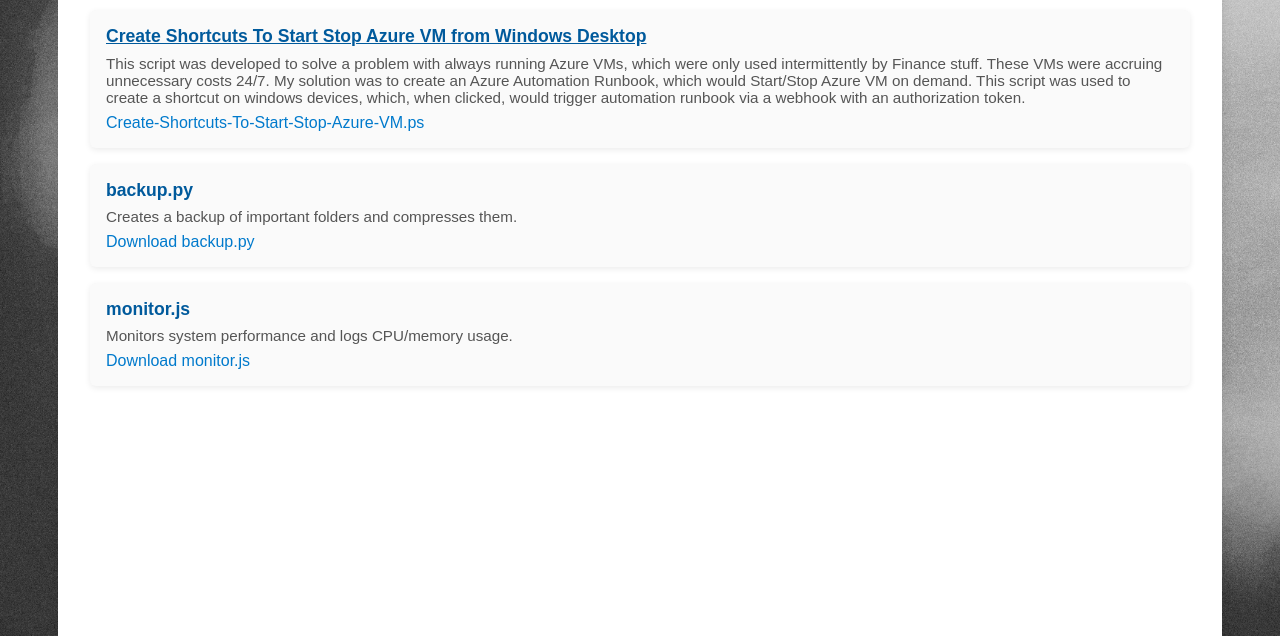
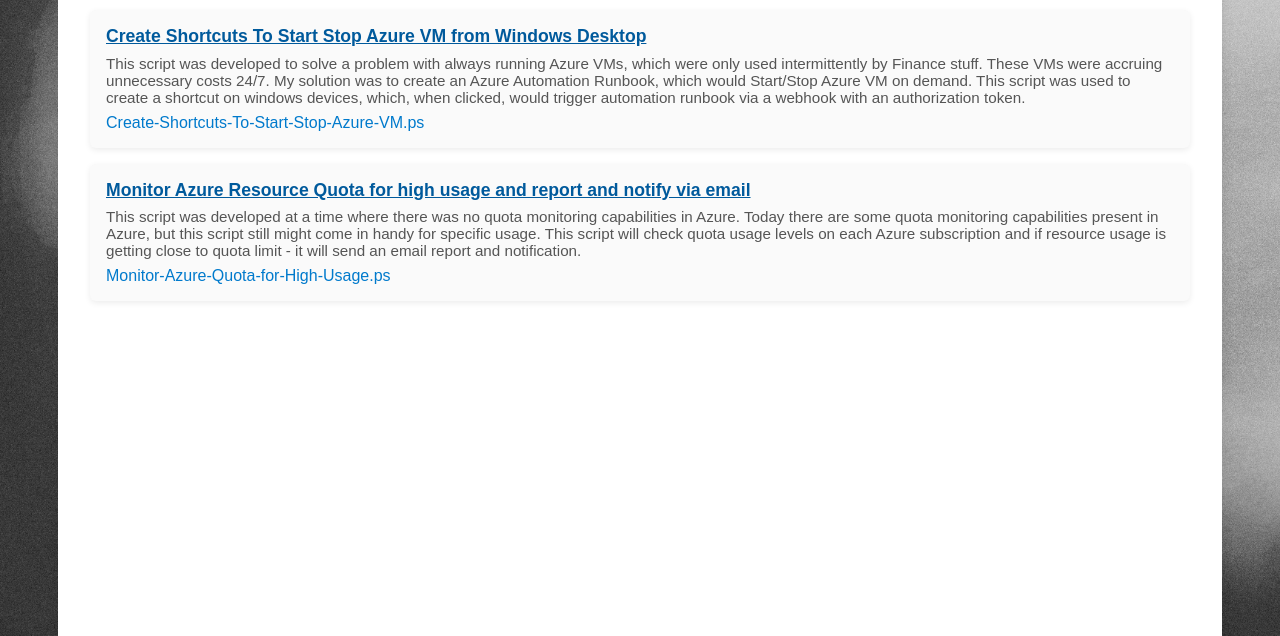
Before and after one commit to StasDevOps2bcloud/portfolio, a plain HTML site: page index.html in a window 1280 px wide. Shown: the part 164-800 px from the top of the page. Drawn offline with Linux system fonts and the light colour scheme.

Commit message:
Update index.html

```diff
--- a/index.html
+++ b/index.html
@@ -81,18 +81,11 @@
     </div>
 
     <div class="script-card">
-      <strong>backup.py</strong>
-      <div class="description">Creates a backup of important folders and compresses them.</div>
-      <a href="https://github.com/your-username/your-repo/raw/main/scripts/backup.py" download>Download backup.py</a>
+      <strong><u>Monitor Azure Resource Quota for high usage and report and notify via email</u></strong>
+      <div class="description">This script was developed at a time where there was no quota monitoring capabilities in Azure. Today there are some quota monitoring capabilities present in Azure, but this script still might come in handy for specific usage. This script will check quota usage levels on each Azure subscription and if resource usage is getting close to quota limit - it will send an email report and notification.</div>
+      <a href="https://raw.githubusercontent.com/StasDevOps2bcloud/portfolio/refs/heads/main/Monitor-for-high-service-quota-usage-in-Azure-and-report-and-notify-via-email.ps" download>Monitor-Azure-Quota-for-High-Usage.ps</a>
     </div>
 
-    <div class="script-card">
-      <strong>monitor.js</strong>
-      <div class="description">Monitors system performance and logs CPU/memory usage.</div>
-      <a href="https://github.com/your-username/your-repo/raw/main/scripts/monitor.js" download>Download monitor.js</a>
-    </div>
-
-    <!-- Add more script cards below -->
   </div>
 </body>
 </html>
```
